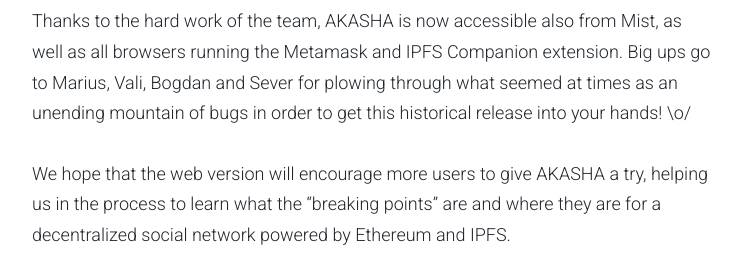
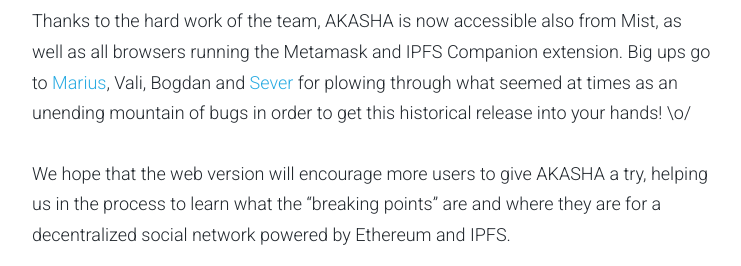
Before and after one commit to AKASHAorg/blog.akasha.world, a Jekyll site: the page built from _posts/2018-04-10-akasha-web-mend-the-gap.md, in a window 1280 px wide and 900 px high, scrolled down 8025 px, cut to the strip 250-516 px from the top of the window. Shown: the whole strip, without its empty margins (268-1009 px from the left). Built offline with Jekyll 4.4.1, drawn with Linux system fonts in a browser that asks for light colours; comment, search, counter and statistics services are not loaded; part of the change alters nothing that is shown; some of the changed text lies outside the part shown.

```diff
--- a/_posts/2018-04-10-akasha-web-mend-the-gap.md
+++ b/_posts/2018-04-10-akasha-web-mend-the-gap.md
@@ -92,7 +92,7 @@ In case you wondered what was up with this post on Reddit, now you know:
 
 ![](https://lh6.googleusercontent.com/nHkaNVkzKL4B9KWhyqKN4Q3gk0p2nN-lsAhcd5iC682h378M90LKrK_v-DKS5akYEcWV5KM2S7Ns0hTz7QEmXNcaYxb1wwSu_G9-_gYwBRQSTVC6_PAJocCKkRTR7so54J62LywZ)
 
-Special thanks go to [Peter Szilagyi](https://twitter.com/peter_szilagyi/) for his continued work on thwarting the bot’s impact on the overall network and for ultimately making the network stronger against such tactics with this [Pull Request](https://github.com/ethereum/go-ethereum/pull/16494){:target="_blank"}.
+Special thanks go to [Peter Szilagyi](https://beta.akasha.world/#/0xd9c9cd5f6779558b6e0ed4e6acf6b1947e7fa1f3){:target="_blank"} for his continued work on thwarting the bot’s impact on the overall network and for ultimately making the network stronger against such tactics with this [Pull Request](https://github.com/ethereum/go-ethereum/pull/16494){:target="_blank"}.
 
 Moving up a layer to the AKASHA dapp, the prize for the best stress testing of the 0.6.2 release goes to, again, Peter Szilagyi for the amazing experiment of running **AKASHA at 11,000 meters’ altitude above China. Epic.**
 
@@ -109,7 +109,7 @@ Moving up a layer to the AKASHA dapp, the prize for the best stress testing of t
 
 ![](https://lh3.googleusercontent.com/qESlkkEHYDuQgctGdP1fnXZOdTUU_QlkRu2jRhVzzDggdDCIlCyOoT8Dl3mDDXKyWO8V4ePS7rwGeTYvvENk8OBFLhZVvAIcM_KPdjkrHWoyYgJPba77S-auzAk4sw63hq167zIPVctWFfsi4w)
 
-Thanks to the hard work of the team, AKASHA is now accessible also from Mist, as well as all browsers running the Metamask and IPFS Companion extension. Big ups go to Marius, Vali, Bogdan and Sever for plowing through what seemed at times as an unending mountain of bugs in order to get this historical release into your hands! \o/
+Thanks to the hard work of the team, AKASHA is now accessible also from Mist, as well as all browsers running the Metamask and IPFS Companion extension. Big ups go to [Marius](https://beta.akasha.world/#/0x551df15db6f9f834c6b5795183190582452cb10c), Vali, Bogdan and [Sever](https://beta.akasha.world/#/0xff394602183bd25727d8be0420203fa9958c920a){:target="_blank"} for plowing through what seemed at times as an unending mountain of bugs in order to get this historical release into your hands! \o/
 
 We hope that the web version will encourage more users to give AKASHA a try, helping us in the process to learn what the “breaking points” are and where they are for a decentralized social network powered by Ethereum and IPFS.
 
@@ -208,6 +208,7 @@ In the early days of Ethereum, Mihai led the Swiss efforts to establish the busi
 
 ![Mihai Alisie]({{ site.baseurl }}/content/images/Mihai275x.jpg)
 
+AKASHA: @Mihai(https://beta.akasha.world/#/0x992731dd179fae6eb903e7f80050aeb32cc19515){:target="_blank"} |
 Twitter: [@MihaiAlisie](https://twitter.com/MihaiAlisie){:target="_blank"} |
 LinkedIn: [Mihai Alisie](https://www.linkedin.com/in/mihaialisie){:target="_blank"} |
 Contact: [hello@akasha.world](mailto:hello@akasha.world)
```
